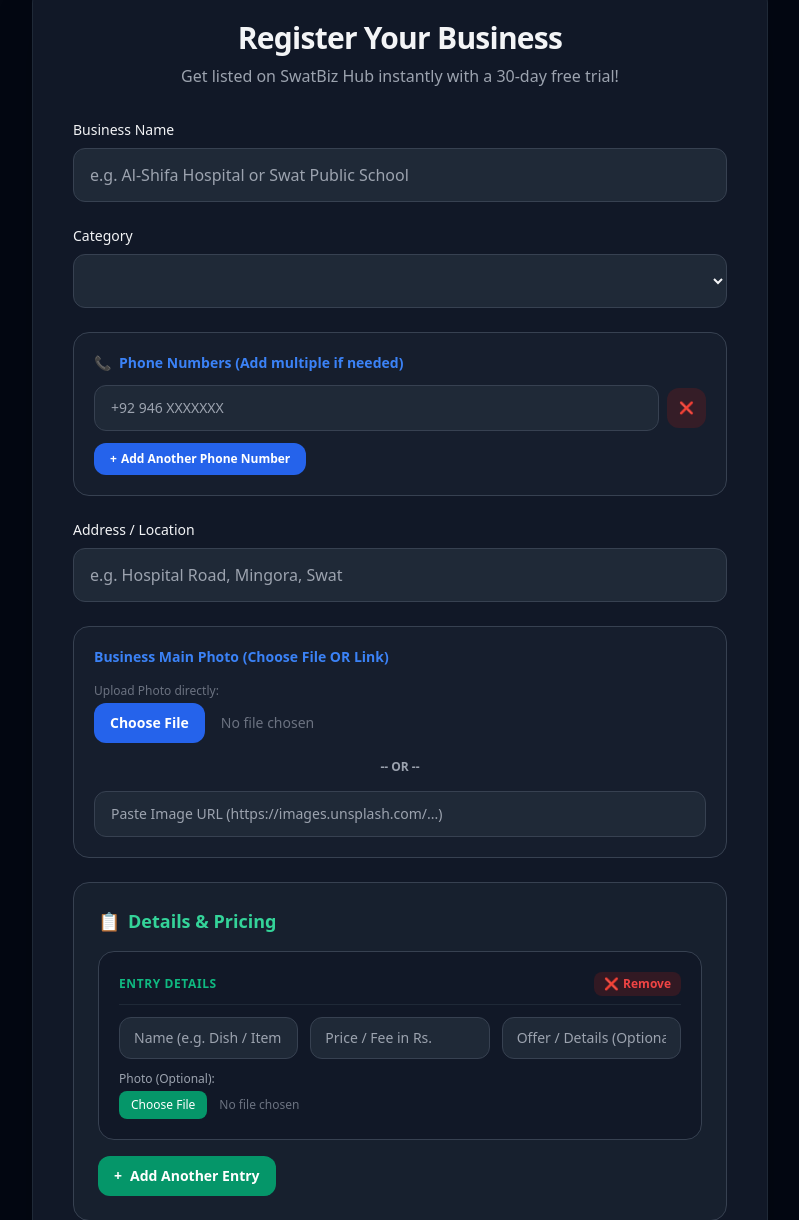
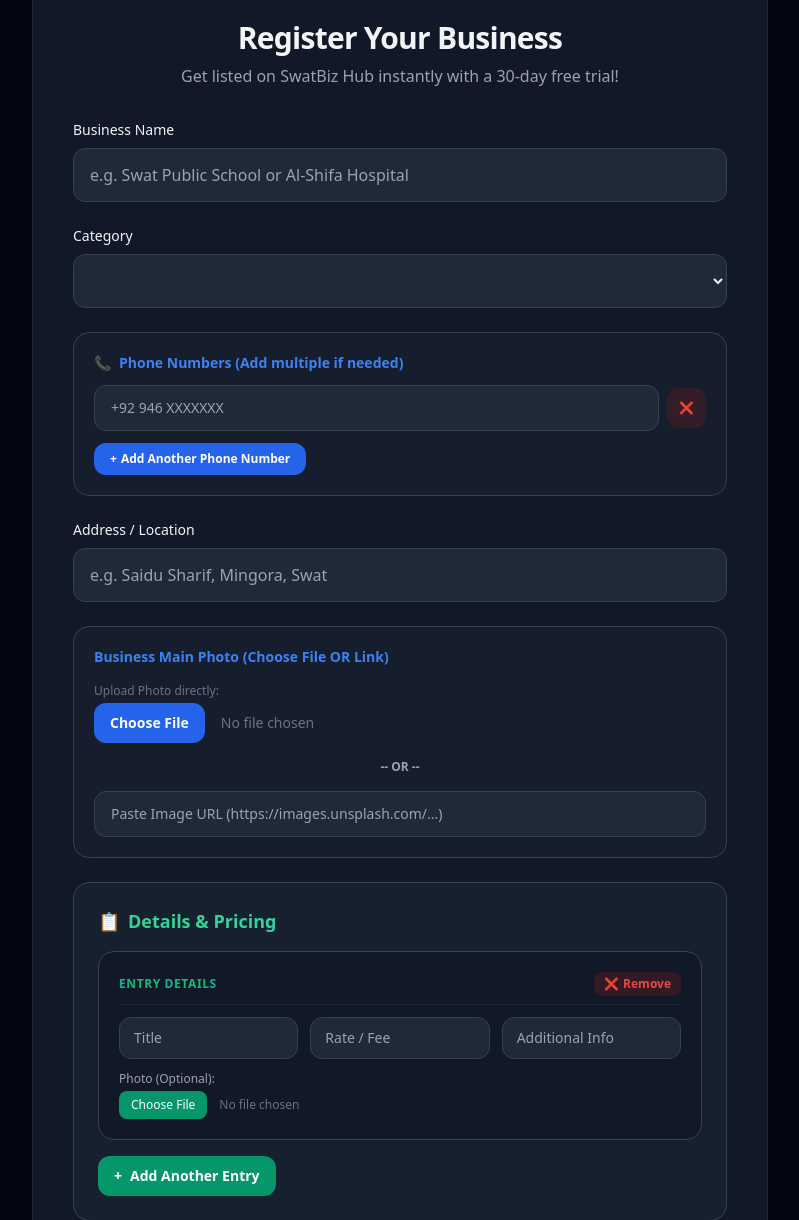
Before and after one commit to itx-ihtii-shaam/swat-biz-hub, a Flask app: template templates/register.html in a window 1280 px wide. Shown: the part 153-1373 px from the top of the page, without its empty margins (240-1039 px from the left). Run offline with Flask 3, Linux system fonts and the light colour scheme; the template is opened without the code that fills it, so the values that code supplies are empty; some libraries are stand-ins or nearby versions.

Commit message:
Update register.html

```diff
--- a/templates/register.html
+++ b/templates/register.html
@@ -31,7 +31,7 @@
                 <!-- Business Name -->
                 <div class="group">
                     <label class="block text-sm font-medium mb-2 group-hover:text-blue-500 transition-colors duration-200">Business Name</label>
-                    <input type="text" name="name" required placeholder="e.g. Al-Shifa Hospital or Swat Public School" class="w-full px-4 py-3.5 rounded-xl bg-gray-50 dark:bg-gray-800 border border-gray-200 dark:border-gray-700 focus:ring-2 focus:ring-blue-500 outline-none transition-all duration-300 hover:border-blue-400 hover:scale-[1.01] focus:scale-[1.01]">
+                    <input type="text" name="name" required placeholder="e.g. Swat Public School or Al-Shifa Hospital" class="w-full px-4 py-3.5 rounded-xl bg-gray-50 dark:bg-gray-800 border border-gray-200 dark:border-gray-700 focus:ring-2 focus:ring-blue-500 outline-none transition-all duration-300 hover:border-blue-400 hover:scale-[1.01] focus:scale-[1.01]">
                 </div>
 
                 <!-- Category -->
@@ -63,7 +63,7 @@
                 <!-- Address -->
                 <div class="group">
                     <label class="block text-sm font-medium mb-2 group-hover:text-blue-500 transition-colors duration-200">Address / Location</label>
-                    <input type="text" name="address" required placeholder="e.g. Hospital Road, Mingora, Swat" class="w-full px-4 py-3.5 rounded-xl bg-gray-50 dark:bg-gray-800 border border-gray-200 dark:border-gray-700 focus:ring-2 focus:ring-blue-500 outline-none transition-all duration-300 hover:border-blue-400 hover:scale-[1.01] focus:scale-[1.01]">
+                    <input type="text" name="address" required placeholder="e.g. Saidu Sharif, Mingora, Swat" class="w-full px-4 py-3.5 rounded-xl bg-gray-50 dark:bg-gray-800 border border-gray-200 dark:border-gray-700 focus:ring-2 focus:ring-blue-500 outline-none transition-all duration-300 hover:border-blue-400 hover:scale-[1.01] focus:scale-[1.01]">
                 </div>
 
                 <!-- Image Upload Section -->
@@ -106,7 +106,7 @@
                     </button>
                 </div>
 
-                <!-- Dynamic Items Section (Restaurants, Pharmacies, Supermarts, Education, Hotels, Property) -->
+                <!-- Dynamic Items Section (Education, Restaurants, Pharmacies, etc.) -->
                 <div id="itemSection" class="p-6 bg-emerald-50/50 dark:bg-gray-800/50 rounded-2xl border border-emerald-100 dark:border-gray-700 space-y-4 transition-all duration-300">
                     <h3 id="itemSectionTitle" class="text-lg font-bold text-emerald-600 dark:text-emerald-400 flex items-center space-x-2"><span>📋</span> <span>Details & Pricing</span></h3>
 
@@ -119,9 +119,9 @@
                                 </button>
                             </div>
                             <div class="grid grid-cols-1 md:grid-cols-3 gap-3">
-                                <input type="text" name="item_name[]" id="inputItemName" placeholder="Name (e.g. Dish / Item / Class)" class="px-3.5 py-2.5 rounded-xl bg-gray-50 dark:bg-gray-800 border border-gray-200 dark:border-gray-700 text-sm focus:ring-2 focus:ring-emerald-500 outline-none transition-all hover:border-emerald-400 hover:scale-[1.01]">
-                                <input type="text" name="item_price[]" id="inputItemPrice" placeholder="Price / Fee in Rs." class="px-3.5 py-2.5 rounded-xl bg-gray-50 dark:bg-gray-800 border border-gray-200 dark:border-gray-700 text-sm focus:ring-2 focus:ring-emerald-500 outline-none transition-all hover:border-emerald-400 hover:scale-[1.01]">
-                                <input type="text" name="item_offer[]" id="inputItemOffer" placeholder="Offer / Details (Optional)" class="px-3.5 py-2.5 rounded-xl bg-gray-50 dark:bg-gray-800 border border-gray-200 dark:border-gray-700 text-sm focus:ring-2 focus:ring-emerald-500 outline-none transition-all hover:border-emerald-400 hover:scale-[1.01]">
+                                <input type="text" name="item_name[]" id="inputItemName" placeholder="Title" class="px-3.5 py-2.5 rounded-xl bg-gray-50 dark:bg-gray-800 border border-gray-200 dark:border-gray-700 text-sm focus:ring-2 focus:ring-emerald-500 outline-none transition-all hover:border-emerald-400 hover:scale-[1.01]">
+                                <input type="text" name="item_price[]" id="inputItemPrice" placeholder="Rate / Fee" class="px-3.5 py-2.5 rounded-xl bg-gray-50 dark:bg-gray-800 border border-gray-200 dark:border-gray-700 text-sm focus:ring-2 focus:ring-emerald-500 outline-none transition-all hover:border-emerald-400 hover:scale-[1.01]">
+                                <input type="text" name="item_offer[]" id="inputItemOffer" placeholder="Additional Info" class="px-3.5 py-2.5 rounded-xl bg-gray-50 dark:bg-gray-800 border border-gray-200 dark:border-gray-700 text-sm focus:ring-2 focus:ring-emerald-500 outline-none transition-all hover:border-emerald-400 hover:scale-[1.01]">
                             </div>
                             <div>
                                 <span class="block text-xs text-gray-400 mb-1">Photo (Optional):</span>
@@ -153,7 +153,7 @@
         </div>
     </div>
 
-    <!-- JavaScript Interactions -->
+    <!-- Dynamic Category Script -->
     <script>
         let targetCard = null;
 
@@ -166,6 +166,10 @@
             const cardLabelElem = document.getElementById('itemCardLabel');
             const btnElem = document.getElementById('addItemBtn');
 
+            const nameInput = document.getElementById('inputItemName');
+            const priceInput = document.getElementById('inputItemPrice');
+            const offerInput = document.getElementById('inputItemOffer');
+
             if (cat === 'hospitals') {
                 docSec.style.display = 'block';
                 itemSec.style.display = 'none';
@@ -173,30 +177,48 @@
                 docSec.style.display = 'none';
                 itemSec.style.display = 'block';
 
-                if (cat === 'restaurants') {
+                if (cat === 'education') {
+                    titleElem.innerHTML = "<span>🎓</span> <span>Classes & Fee Structure</span>";
+                    cardLabelElem.innerText = "Class & Fee Details";
+                    btnElem.innerHTML = "<span>+</span> <span>Add Another Class / Program</span>";
+                    if (nameInput) nameInput.placeholder = "Class Name (e.g. Class 6th - 10th)";
+                    if (priceInput) priceInput.placeholder = "Monthly Fee in Rs. (e.g. 2500)";
+                    if (offerInput) offerInput.placeholder = "Class Timings or Details (Optional)";
+                } else if (cat === 'restaurants') {
                     titleElem.innerHTML = "<span>🍽️</span> <span>Menu Items, Dishes & Prices</span>";
                     cardLabelElem.innerText = "Dish / Item Details";
                     btnElem.innerHTML = "<span>+</span> <span>Add Another Dish</span>";
+                    if (nameInput) nameInput.placeholder = "Dish / Item Name (e.g. Chicken Biryani)";
+                    if (priceInput) priceInput.placeholder = "Price in Rs. (e.g. 450)";
+                    if (offerInput) offerInput.placeholder = "Special Offer (e.g. 15% OFF)";
                 } else if (cat === 'pharmacies') {
                     titleElem.innerHTML = "<span>💊</span> <span>Medicines & Health Products</span>";
                     cardLabelElem.innerText = "Medicine / Product Details";
                     btnElem.innerHTML = "<span>+</span> <span>Add Another Product</span>";
+                    if (nameInput) nameInput.placeholder = "Medicine / Product Name";
+                    if (priceInput) priceInput.placeholder = "Price in Rs.";
+                    if (offerInput) offerInput.placeholder = "Discount / Details (Optional)";
                 } else if (cat === 'supermarts') {
                     titleElem.innerHTML = "<span>🛒</span> <span>Grocery Items & Prices</span>";
                     cardLabelElem.innerText = "Grocery Item Details";
                     btnElem.innerHTML = "<span>+</span> <span>Add Another Item</span>";
-                } else if (cat === 'education') {
-                    titleElem.innerHTML = "<span>🎓</span> <span>Classes & Fee Structure</span>";
-                    cardLabelElem.innerText = "Class & Fee Details";
-                    btnElem.innerHTML = "<span>+</span> <span>Add Another Class / Program</span>";
+                    if (nameInput) nameInput.placeholder = "Item Name";
+                    if (priceInput) priceInput.placeholder = "Price in Rs.";
+                    if (offerInput) offerInput.placeholder = "Offer / Sale Tag (Optional)";
                 } else if (cat === 'hotels') {
                     titleElem.innerHTML = "<span>🏨</span> <span>Rooms & Booking Rates</span>";
                     cardLabelElem.innerText = "Room / Suite Details";
                     btnElem.innerHTML = "<span>+</span> <span>Add Another Room Type</span>";
+                    if (nameInput) nameInput.placeholder = "Room Type (e.g. Deluxe Family Suite)";
+                    if (priceInput) priceInput.placeholder = "Rate per Night in Rs.";
+                    if (offerInput) offerInput.placeholder = "Includes Breakfast / AC (Optional)";
                 } else if (cat === 'property') {
                     titleElem.innerHTML = "<span>🏠</span> <span>Properties & Rates</span>";
                     cardLabelElem.innerText = "Property Details";
                     btnElem.innerHTML = "<span>+</span> <span>Add Another Property</span>";
+                    if (nameInput) nameInput.placeholder = "Property Title (e.g. 5 Marla House)";
+                    if (priceInput) priceInput.placeholder = "Price / Demand in Rs.";
+                    if (offerInput) offerInput.placeholder = "Location / Key Features";
                 }
             }
         }
@@ -248,7 +270,7 @@
             const list = document.getElementById('itemList');
             const cat = document.getElementById('categorySelect').value;
             let namePlaceholder = "Name";
-            let pricePlaceholder = "Price / Fee in Rs.";
+            let pricePlaceholder = "Rate / Price in Rs.";
             let offerPlaceholder = "Offer / Details (Optional)";
 
             if (cat === 'education') {
@@ -260,6 +282,15 @@
                 pricePlaceholder = "Price in Rs.";
             } else if (cat === 'supermarts') {
                 namePlaceholder = "Item Name";
+                pricePlaceholder = "Price in Rs.";
+            } else if (cat === 'hotels') {
+                namePlaceholder = "Room Type";
+                pricePlaceholder = "Rate per Night in Rs.";
+            } else if (cat === 'property') {
+                namePlaceholder = "Property Title";
+                pricePlaceholder = "Demand in Rs.";
+            } else if (cat === 'restaurants') {
+                namePlaceholder = "Dish / Item Name";
                 pricePlaceholder = "Price in Rs.";
             }
 
```
